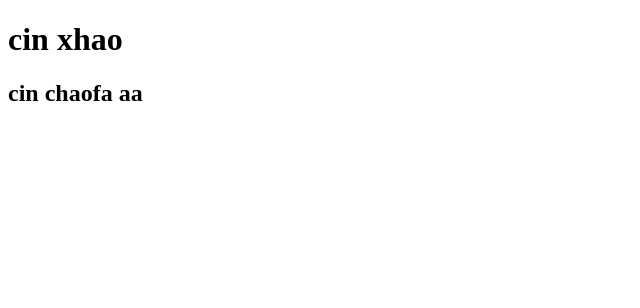
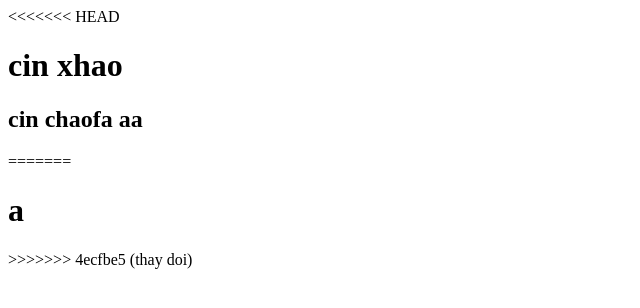
Before and after one commit to TCSon03/Son-hoc-lt, a plain HTML site: page index.html in a window 1280 px wide. Shown: the whole page, without its empty margins (0-640 px from the left). Drawn offline with Linux system fonts and the light colour scheme.

Commit message:
thay doi

```diff
--- /dev/null
+++ b/Sidebar/bai1/style.css
@@ -0,0 +1,23 @@
+@import url("https://fonts.googleapis.com/css2?family=Poppins:ital,wght@0,400;0,500;0,600;1,300;1,400;1,500;1,600&display=swap");
+
+* {
+  font-family: "Poppins" sans-serif;
+  padding: 0;
+  margin: 0;
+  box-sizing: border-box;
+}
+
+:root {
+  /* color */
+  --body-color: #e4e9f7;
+  --sidebar-color: #fff;
+  --primary-color: #695cfe;
+  --primary-color-light: #f6f5ff;
+  --toggle-color: #ddd;
+  --text-color: #707070;
+  /* Transition */
+  --tran-02: all 0.2s ease;
+  --tran-03: all 0.3s ease;
+  --tran-04: all 0.4s ease;
+  --tran-05: all 0.5s ease;
+}
--- a/index.html
+++ b/index.html
@@ -8,8 +8,12 @@
 </head>
 
 <body>
+<<<<<<< HEAD
     <h1>cin xhao</h1>
     <h2>cin chaofa aa</h2>
+=======
+    <h1>a</h1>
+>>>>>>> 4ecfbe5 (thay doi)
 </body>
 
 </html>
```
Also changed, not shown: Sidebar/bai1/index.html (added, +27 -0 lines), Sidebar/images/Co.png (added).
